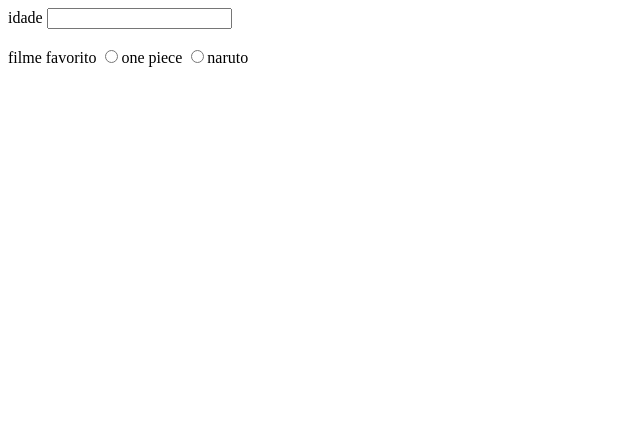
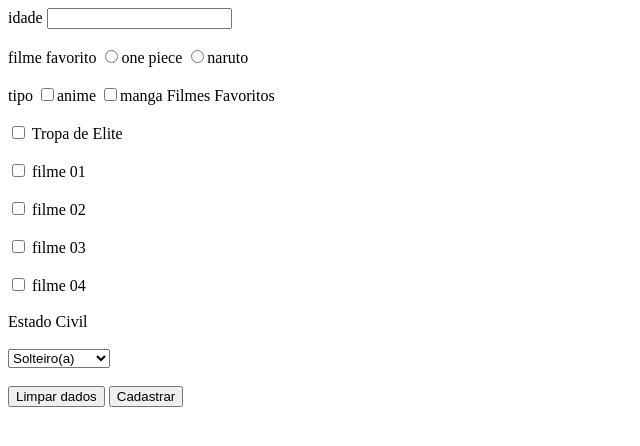
Before and after one commit to marcosrodrigues444/rp-do-marcos, a plain HTML site: page formulario.html in a window 1280 px wide. Shown: the whole page, without its empty margins (0-640 px from the left). Drawn offline with Linux system fonts and the light colour scheme.

Commit message:
Update formulario.html

```diff
--- a/formulario.html
+++ b/formulario.html
@@ -11,6 +11,32 @@
         <input type="radio" name="one pice" value="op"></input>one piece
         <input type="radio" name="naruto" value="naruto"></input>naruto
         <br><br>
+        <label>tipo</label>
+        <input type="checkbox" name="anime" value="a">anime
+        <input type="checkbox" name="manga" value="a">manga
+
+        <label>Filmes Favoritos</label>
+    <br></br>
+            <input type="checkbox" name="tropaelite"> Tropa de Elite
+    <br></br>
+            <input type="checkbox" name="filme1"> filme 01
+    <br></br>
+            <input type="checkbox" name="filme2"> filme 02
+    <br></br>
+            <input type="checkbox" name="filme3"> filme 03
+    <br></br>
+            <input type="checkbox" name="filme4"> filme 04
+    <br></br>
+        <label>Estado Civil</label>
+    <br></br>
+            <select name="estadocivil">
+              <option value="s">Solteiro(a)</option>
+              <option value="c">Casado(a)</option>
+              <option value="d">Divorciado(a)</option>
+            </select>
+    <br></br>
+            <input type="reset" value="Limpar dados">
+            <input type="submit" value="Cadastrar">
 
 
 
```
